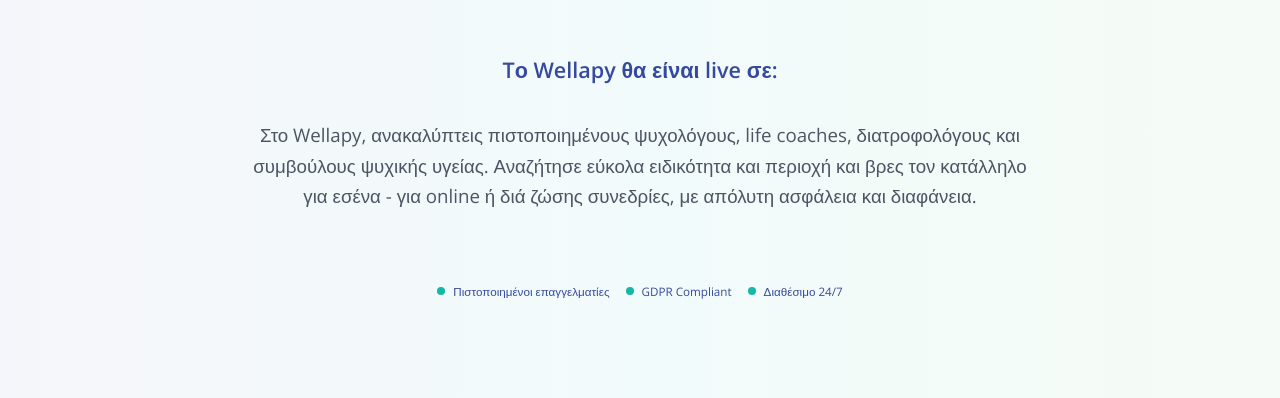
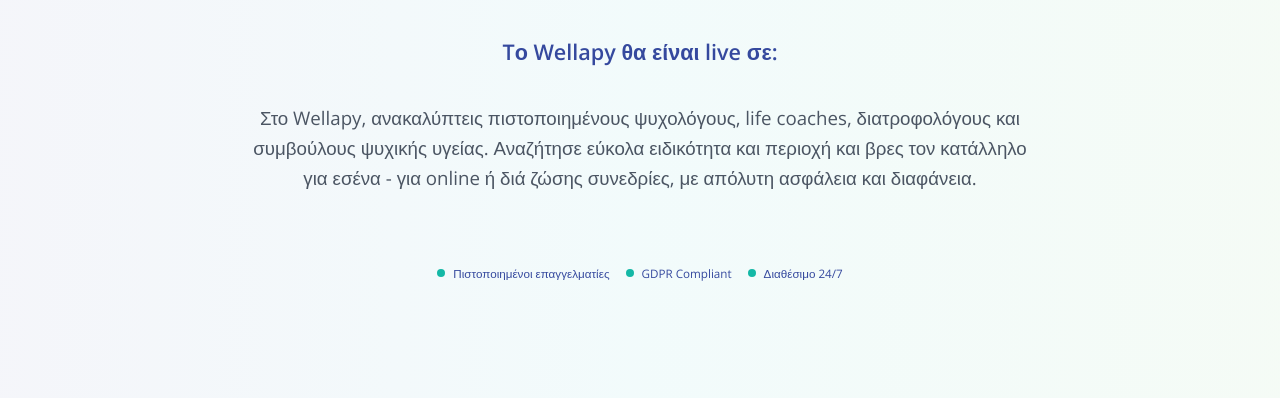
Before and after one commit to gcharikiopoulos/wellapy-under-construction, a plain HTML site: page index.html in a window 1280 px wide. Shown: the part 378-776 px from the top of the page. Drawn offline with nearby package versions, Linux system fonts and the light colour scheme; a script that the page names is missing.

Commit message:
styling fix

```diff
--- a/index.html
+++ b/index.html
@@ -39,7 +39,7 @@
                     Βρες τον επαγγελματία που σου<br /><span class="wellapy-gradient">ταιριάζει</span>, όπου κι αν είσαι
                 </h1>
 
-                <h2>Tο Wellapy θα είναι live σε:</h2>
+                <h2 style="margin-top: 0;">Tο Wellapy θα είναι live σε:</h2>
 
                 <script src="https://widgets.leadconnectorhq.com/cdt/remoteEntry.js" timerId=68627361f835ca000d02dbe6 position="center" timerHrefLink="https://api.appointmenteer.com/email-tracking/463fb510de0?contactId={{contact.id}}"  data-v2='true'></script>
 
```
